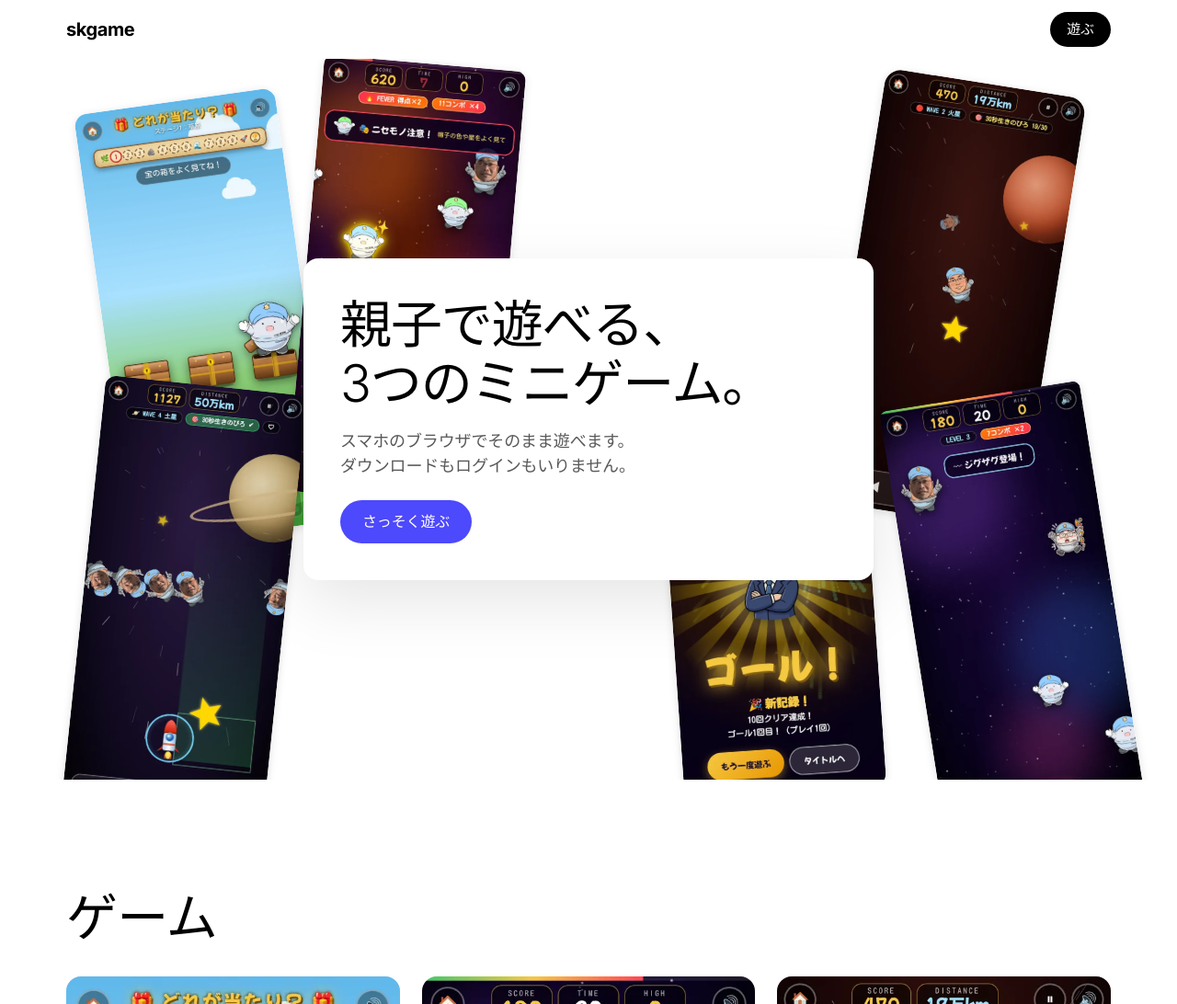
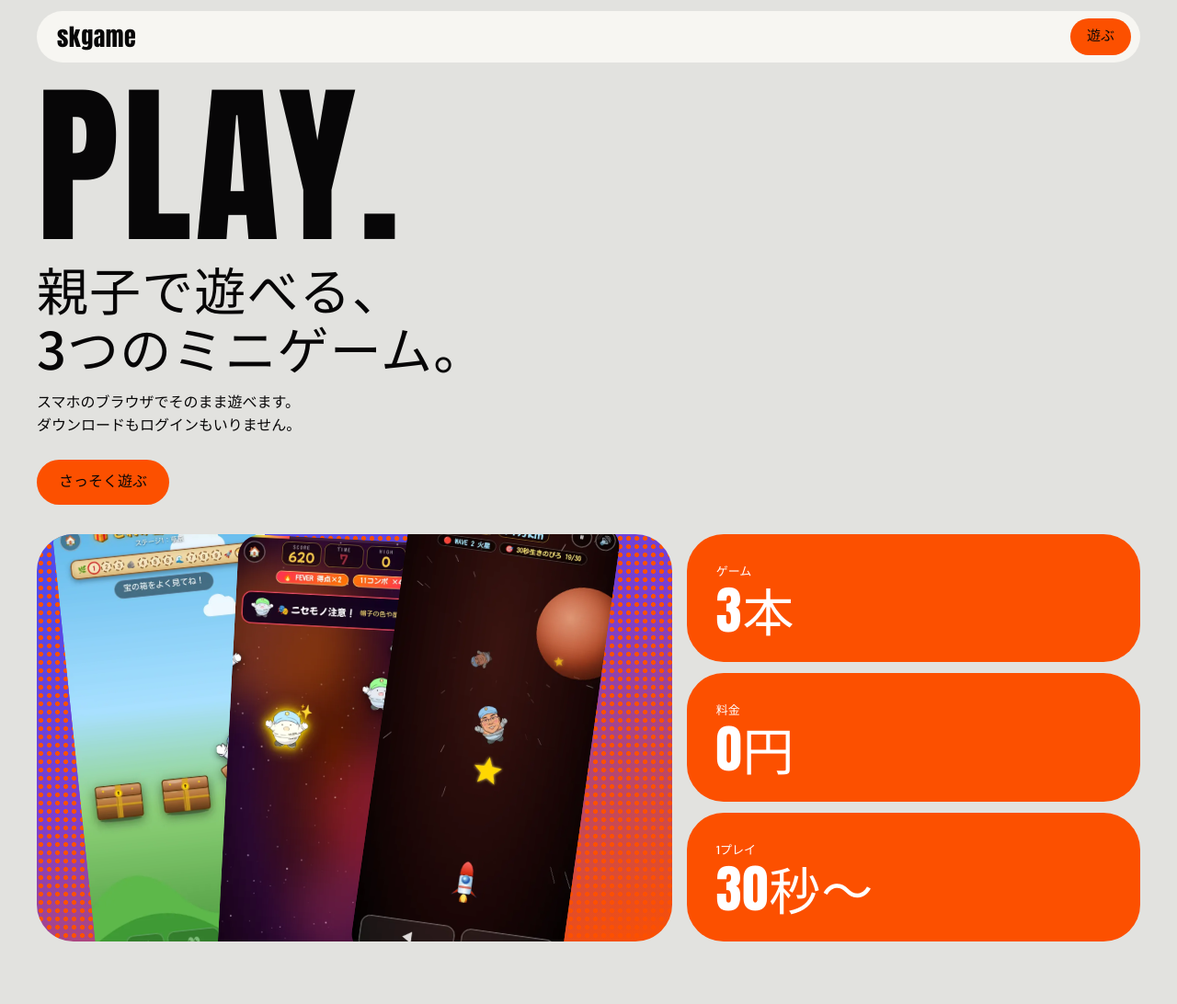
Before and after one commit to ito390831/skgame, a plain HTML site: page index.html in a window 1280 px wide. Shown: the top 1092 px of the page at 92% size. Drawn offline with Linux system fonts and the light colour scheme; a web font is replaced by a local one.

Commit message:
紹介ページをフォージ（温かい灰色＋オレンジ）デザインに変更
- 地は温かい灰色、カードはオフホワイト、ボタンと数字カードはオレンジ、影なし・大きな角丸
- 見出しは極太（Dela Gothic One）、英字の「PLAY.」と数字は圧縮書体（Anton）、本文はDM Sans 500
- ヒーロー：巨大な「PLAY.」＋見出し＋紫〜オレンジの網点ブロック＋数字カード（3本／0円／30秒〜）
- タグは黄色、区切り線は点線、共通の特徴は黒いパネル
- 内容（3本の紹介・リンク・画像）は従来のまま

Co-Authored-By: Claude Opus 5.5 <noreply@anthropic.com>
Claude-Session: https://claude.ai/code/session_019EReRf3LWtvRni7nessk6y

```diff
--- a/index.html
+++ b/index.html
@@ -7,180 +7,150 @@
 <meta name="description" content="スマホのブラウザでそのまま遊べる、親子向けのミニゲーム3本。どれが当たり？／タップしろ！／スペースドッジ。">
 <link rel="preconnect" href="https://fonts.googleapis.com">
 <link rel="preconnect" href="https://fonts.gstatic.com" crossorigin>
-<link href="https://fonts.googleapis.com/css2?family=Inter:wght@300;400;500;700&family=Noto+Sans+JP:wght@300;400;500;700&display=swap" rel="stylesheet">
+<link href="https://fonts.googleapis.com/css2?family=Anton&family=Dela+Gothic+One&family=DM+Sans:wght@500&family=Noto+Sans+JP:wght@500&display=swap" rel="stylesheet">
 <style>
   :root{
-    /* 色：白・黒・灰と藍色1色だけ。色はゲーム画面に任せる */
-    --ink:#000000;
-    --paper:#ffffff;
-    --mist:#e2e2e2;
-    --graphite:#595959;
-    --indigo:#4d49fc;
+    /* 色：温かい灰色の地＋オレンジ1色。紫は網点模様だけ、黄色はタグだけ */
+    --pumice:#e2e2df;     /* ページの地 */
+    --limestone:#f7f6f2;  /* カード */
+    --obsidian:#070607;   /* 文字 */
+    --muted:#3c3a36;      /* 補足文字 */
+    --ember:#fc5000;      /* ボタン・数字カード */
+    --violet:#524ae9;     /* 網点模様のみ */
+    --sulfur:#f5f28e;     /* タグのみ */
+    --chalk:#ffffff;
 
-    --font:'Inter','Noto Sans JP',ui-sans-serif,system-ui,-apple-system,"Hiragino Sans","Segoe UI",Roboto,sans-serif;
+    --font:'DM Sans','Noto Sans JP',system-ui,sans-serif;
+    --h-font:'Dela Gothic One','Noto Sans JP',sans-serif;   /* 日本語の極太見出し */
+    --display:'Anton',sans-serif;                            /* 英字・数字の圧縮見出し */
 
-    /* 文字サイズ（スマホ基準。PCは下のメディアクエリで拡大） */
-    --t-caption:12px;
-    --t-body:16px;
-    --t-heading:22px;
-    --t-heading-lg:32px;
-    --t-display:40px;
-
-    --r-sm:8px;      /* タグ・枠線ボタン */
-    --r-card:16px;   /* カード */
-    --r-pill:50px;   /* 主要ボタン */
-    --shadow-xl:rgba(0,0,0,.1) 0 24px 70px 0;
-
-    --gutter:16px;
-    --section:64px;
-    --max:1200px;
+    --r-card:40px; --r-pill:800px;
+    --gutter:16px; --section:64px; --max:1280px;
+    --t-body:16px; --t-h2:32px; --t-h1:min(48px,8.4vw);
   }
-  @media (min-width:900px){
-    :root{--t-body:18px;--t-heading:24px;--t-heading-lg:56px;--t-display:72px;--gutter:32px;--section:120px;}
-  }
+  @media (min-width:900px){:root{--gutter:40px;--section:80px;--t-h2:56px;--t-h1:56px;}}
 
   *{margin:0;padding:0;box-sizing:border-box;}
   html{scroll-behavior:smooth;-webkit-text-size-adjust:100%;}
-  body{
-    background:var(--paper);color:var(--ink);font-family:var(--font);font-size:var(--t-body);line-height:1.45;
-    letter-spacing:-.007em;font-feature-settings:"kern";-webkit-font-smoothing:antialiased;overflow-x:hidden;
-  }
-  img{display:block;max-width:100%;height:auto;}  /* width/height属性は比率の予約用。実際の高さは幅に合わせる */
+  body{background:var(--pumice);color:var(--obsidian);font-family:var(--font);font-weight:500;font-size:var(--t-body);line-height:1.55;-webkit-font-smoothing:antialiased;overflow-x:hidden;}
+  img{display:block;max-width:100%;height:auto;}
   a{color:inherit;}
-  /* 日本語の改行：単語（文節）の途中で折らない */
   h1,h2,h3,p,li{word-break:keep-all;overflow-wrap:anywhere;line-break:strict;}
+  h1,h2,h3{font-family:var(--h-font);font-weight:400;letter-spacing:.02em;line-height:1.15;}
   .wrap{max-width:var(--max);margin:0 auto;padding:0 var(--gutter);}
 
-  /* ===== ボタン ===== */
-  .btn-primary{
-    display:inline-block;background:var(--indigo);color:#fff;text-decoration:none;font-weight:500;font-size:16px;
-    padding:12px 24px;border-radius:var(--r-pill);
-  }
-  .btn-pill-black{
-    display:inline-block;background:var(--ink);color:#fff;text-decoration:none;font-weight:500;font-size:15px;
-    padding:8px 18px;border-radius:var(--r-pill);
-  }
-  .btn-ghost{
-    display:inline-block;border:1px solid var(--ink);color:var(--ink);text-decoration:none;font-weight:400;font-size:16px;
-    padding:8px 18px;border-radius:var(--r-sm);
-  }
-  .btn-primary:focus-visible,.btn-pill-black:focus-visible,.btn-ghost:focus-visible{outline:2px solid var(--indigo);outline-offset:3px;}
-  @media (hover:hover){
-    .btn-ghost:hover{background:var(--ink);color:#fff;}
-    .btn-primary:hover{filter:brightness(1.08);}
-  }
+  /* ボタン（影なし・丸型） */
+  .btn{display:inline-block;background:var(--ember);color:var(--obsidian);text-decoration:none;font-size:16px;padding:12px 24px;border-radius:var(--r-pill);}
+  .ghost{display:inline-block;border:1.5px solid var(--obsidian);color:var(--obsidian);text-decoration:none;font-size:16px;padding:10px 20px;border-radius:var(--r-card);}
+  .btn:focus-visible,.ghost:focus-visible{outline:2px solid var(--violet);outline-offset:3px;}
+  @media (hover:hover){.btn:hover{filter:brightness(1.07);} .ghost:hover{background:var(--obsidian);color:var(--chalk);}}
 
-  /* ===== 上部バー ===== */
-  .nav{height:64px;display:flex;align-items:center;justify-content:space-between;}
-  .logo{font-weight:700;font-size:20px;letter-spacing:-.02em;text-decoration:none;}
+  /* 上部バー（丸いバーの中に収める） */
+  .nav{display:flex;align-items:center;justify-content:space-between;background:var(--limestone);border-radius:var(--r-pill);height:56px;padding:0 10px 0 22px;margin-top:12px;}
+  .logo{font-family:var(--display);font-size:26px;letter-spacing:.02em;text-decoration:none;}
+  .nav .btn{padding:8px 18px;font-size:15px;}
 
-  /* ===== ヒーロー ===== */
-  .hero{position:relative;padding:24px 0 var(--section);overflow:hidden;overflow:clip;}  /* 傾けた画像が横にはみ出してスクロールしないように */
-  .collage{position:relative;height:520px;max-width:1100px;margin:0 auto;}
-  .collage img{
-    position:absolute;width:150px;height:auto;box-shadow:0 2px 10px rgba(0,0,0,.12);
-  }
-  .collage img:nth-child(1){left:-4%;top:10px;transform:rotate(-8deg);border-radius:14px;}
-  .collage img:nth-child(2){left:26%;top:-10px;transform:rotate(5deg);border-radius:10px;}
-  .collage img:nth-child(3){right:-4%;top:30px;transform:rotate(9deg);border-radius:18px;}
-  .collage img:nth-child(4){left:4%;top:260px;transform:rotate(6deg);border-radius:12px;}
-  .collage img:nth-child(5){left:40%;top:280px;transform:rotate(-4deg);border-radius:16px;}
-  .collage img:nth-child(6){right:2%;top:270px;transform:rotate(-9deg);border-radius:8px;}
-  .hero-card{
-    position:absolute;left:50%;top:50%;transform:translate(-50%,-50%);width:calc(100% - 2 * var(--gutter));max-width:560px;
-    background:var(--paper);border-radius:var(--r-card);padding:24px;box-shadow:var(--shadow-xl);
-  }
-  /* 見出しは各行を折らず、カード幅に収まる大きさにする（1行あたり約9.4文字） */
-  .hero-card h1{font-size:min(var(--t-display),calc((100vw - 2 * var(--gutter) - 48px) / 9.4));font-weight:300;line-height:1.15;letter-spacing:-.02em;}
-  .hero-card h1 span{display:block;white-space:nowrap;}
-  .hero-card p{color:var(--graphite);margin:16px 0 24px;font-size:var(--t-body);line-height:1.5;}
-  @media (min-width:900px){
-    .collage{height:640px;}
-    .collage img{width:220px;}
-    .collage img:nth-child(1){left:2%;top:20px;}
-    .collage img:nth-child(2){left:22%;top:-20px;}
-    .collage img:nth-child(3){right:4%;top:0;}
-    .collage img:nth-child(4){left:0;top:330px;}
-    .collage img:nth-child(5){left:auto;right:22%;top:300px;}
-    .collage img:nth-child(6){right:-2%;top:340px;}
-    .hero-card{padding:40px;max-width:620px;}
-    .hero-card h1{font-size:56px;}
-  }
+  /* ヒーロー */
+  .hero{padding:24px 0 var(--section);}
+  .play{font-family:var(--display);font-size:min(189px,31vw);line-height:.94;letter-spacing:.02em;}
+  .hero h1{font-size:var(--t-h1);margin:12px 0 16px;}
+  .hero h1 span{display:block;white-space:nowrap;}
+  .hero p{max-width:520px;margin-bottom:24px;}
+  .hero-grid{display:grid;grid-template-columns:1fr;gap:16px;margin-top:32px;}
+  @media (min-width:900px){.hero-grid{grid-template-columns:1.4fr 1fr;}}
+  /* 網点模様：紫からオレンジへのグラデーションの上に、オレンジの点 */
+  .halftone{border-radius:var(--r-card);min-height:300px;position:relative;overflow:hidden;
+    background:radial-gradient(circle,var(--ember) 38%,transparent 40%) 0 0/9px 9px,linear-gradient(160deg,var(--violet) 10%,#7a3fd0 45%,var(--ember) 100%);}
+  @media (min-width:900px){.halftone{min-height:380px;}}
+  .halftone img{position:absolute;bottom:-30px;width:42%;max-width:230px;border-radius:24px;}
+  .halftone img:nth-child(1){left:6%;transform:rotate(-6deg);}
+  .halftone img:nth-child(2){left:30%;bottom:-60px;transform:rotate(3deg);}
+  .halftone img:nth-child(3){left:54%;transform:rotate(8deg);}
+  .stats{display:grid;grid-template-columns:repeat(3,1fr);gap:12px;}
+  @media (min-width:900px){.stats{grid-template-columns:1fr;}}
+  .stat{background:var(--ember);color:var(--chalk);border-radius:var(--r-card);padding:20px 16px;}
+  .stat span{font-size:13px;}
+  .stat b{display:block;font-family:var(--display);font-weight:400;font-size:min(64px,7.4vw);line-height:1.05;letter-spacing:.02em;white-space:nowrap;}
+  @media (min-width:900px){.stat{padding:28px 32px;} .stat b{font-size:56px;}}
 
-  /* ===== セクション共通 ===== */
+  /* セクション共通 */
   section{padding:var(--section) 0;}
-  .sec-title{font-size:var(--t-heading-lg);font-weight:300;line-height:1.1;letter-spacing:-.015em;margin-bottom:32px;}
-  .muted{color:var(--graphite);}
+  .sec-title{font-size:var(--t-h2);margin-bottom:32px;}
+  .dotted{border:0;border-top:1.5px dotted var(--obsidian);}
 
-  /* ===== ゲーム一覧 ===== */
-  .grid{display:grid;grid-template-columns:1fr;gap:40px;}
-  @media (min-width:700px){.grid{grid-template-columns:repeat(3,1fr);gap:24px;}}
-  .card{background:var(--paper);border-radius:var(--r-card);}
-  .card .thumb{display:block;border-radius:var(--r-card);overflow:hidden;background:var(--mist);aspect-ratio:4/3;}
+  /* ゲーム一覧 */
+  .grid{display:grid;grid-template-columns:1fr;gap:16px;}
+  @media (min-width:700px){.grid{grid-template-columns:repeat(3,1fr);}}
+  .card{background:var(--limestone);border-radius:var(--r-card);padding:24px;}
+  @media (min-width:900px){.card{padding:32px;}}
+  .card .thumb{display:block;border-radius:24px;overflow:hidden;aspect-ratio:4/3;background:var(--pumice);}
   @media (min-width:700px){.card .thumb{aspect-ratio:3/4;}}
   .card .thumb img{width:100%;height:100%;object-fit:cover;object-position:top;}
-  .card h3{font-size:18px;font-weight:500;margin:16px 0 4px;}
-  .card p{font-size:16px;color:var(--graphite);margin-bottom:12px;}
-  .tag{display:inline-block;font-size:12px;letter-spacing:.03em;border:1px solid var(--ink);border-radius:var(--r-sm);padding:2px 8px;margin-bottom:12px;}
-  .card-actions{display:flex;align-items:center;gap:12px;flex-wrap:wrap;}
+  .card h3{font-size:26px;margin:20px 0 8px;}
+  .tag{display:inline-block;font-size:13px;background:var(--sulfur);border-radius:var(--r-pill);padding:3px 10px;}
+  .card p{color:var(--muted);margin:10px 0 16px;}
+  .card-actions{display:flex;align-items:center;gap:14px;flex-wrap:wrap;}
+  .more{font-size:15px;}
 
-  /* ===== ゲーム紹介 ===== */
+  /* 各ゲームの紹介 */
   .feature{display:grid;grid-template-columns:1fr;gap:32px;align-items:center;}
-  @media (min-width:900px){
-    .feature{grid-template-columns:1fr 1fr;gap:64px;}
-    .feature.flip .shots{order:2;}
-  }
-  .shots{display:flex;gap:12px;justify-content:center;align-items:flex-start;}
-  .shots img{width:40%;max-width:170px;border-radius:var(--r-card);}
-  .shots img + img{margin-top:32px;}
-  @media (min-width:900px){.shots img{width:48%;max-width:260px;} .shots img + img{margin-top:40px;}}
-  .feature h2{font-size:var(--t-heading-lg);font-weight:300;line-height:1.1;letter-spacing:-.015em;}
-  .feature .lead{font-size:var(--t-heading);font-weight:400;margin:12px 0 20px;line-height:1.35;}
+  @media (min-width:900px){.feature{grid-template-columns:1fr 1fr;gap:64px;} .feature.flip .shots{order:2;}}
+  .shots{display:flex;gap:12px;justify-content:center;align-items:flex-start;background:var(--limestone);border-radius:var(--r-card);padding:24px 20px 0;overflow:hidden;max-height:460px;}
+  @media (min-width:900px){.shots{max-height:600px;padding:32px 28px 0;}}
+  .shots img{width:44%;max-width:240px;border-radius:24px;}
+  .shots img+img{margin-top:40px;}
+  .feature h2{font-size:var(--t-h2);}
+  .lead{font-size:20px;margin:12px 0 20px;}
   .points{list-style:none;margin-bottom:20px;}
-  .points li{padding:10px 0;border-top:1px solid var(--mist);}
-  .points li:last-child{border-bottom:1px solid var(--mist);}
+  .points li{padding:12px 0;border-top:1.5px dotted var(--obsidian);}
+  .points li:last-child{border-bottom:1.5px dotted var(--obsidian);}
   .modes{display:flex;flex-wrap:wrap;gap:8px;margin-bottom:24px;}
-  .mode{font-size:16px;background:var(--mist);border-radius:var(--r-sm);padding:6px 12px;}
-  .mode b{font-weight:500;}
-  .divider{border:0;border-top:1px solid var(--mist);}
+  .mode{font-size:15px;background:var(--limestone);border-radius:var(--r-pill);padding:6px 14px;}
+  .mode b{font-weight:500;color:var(--ember);}
 
-  /* ===== 共通の特徴 ===== */
-  .panel{background:var(--mist);border-radius:var(--r-card);padding:24px;}
+  /* 共通の特徴（黒いパネル） */
+  .panel{background:var(--obsidian);color:var(--chalk);border-radius:var(--r-card);padding:28px 24px;}
   @media (min-width:900px){.panel{padding:48px;}}
-  .feats{display:grid;grid-template-columns:1fr;gap:24px;}
+  .feats{display:grid;grid-template-columns:1fr;gap:28px;}
   @media (min-width:600px){.feats{grid-template-columns:repeat(2,1fr);}}
   @media (min-width:1000px){.feats{grid-template-columns:repeat(4,1fr);}}
-  .feat svg{width:28px;height:28px;stroke:var(--ink);fill:none;stroke-width:1.6;stroke-linecap:round;stroke-linejoin:round;margin-bottom:12px;}
-  .feat h3{font-size:18px;font-weight:500;margin-bottom:4px;}
-  .feat p{font-size:16px;color:var(--graphite);}
+  .feat svg{width:30px;height:30px;stroke:var(--ember);fill:none;stroke-width:1.8;stroke-linecap:round;stroke-linejoin:round;margin-bottom:12px;}
+  .feat h3{font-size:22px;margin-bottom:6px;}
+  .feat p{color:#cfcfca;}
 
-  /* ===== フッター ===== */
   footer{padding:40px 0 calc(40px + env(safe-area-inset-bottom));}
-  footer p{font-size:12px;color:var(--graphite);letter-spacing:.03em;}
+  footer p{font-size:12px;color:var(--muted);}
 </style>
 </head>
 <body>
 
-<header class="wrap nav">
-  <a class="logo" href="./">skgame</a>
-  <a class="btn-pill-black" href="#games">遊ぶ</a>
+<header class="wrap">
+  <nav class="nav">
+    <a class="logo" href="./">skgame</a>
+    <a class="btn" href="#games">遊ぶ</a>
+  </nav>
 </header>
 
 <main>
-  <!-- ヒーロー：ゲーム画面のコラージュ＋浮かぶカード -->
+  <!-- ヒーロー -->
   <div class="hero">
-    <div class="collage" aria-hidden="true">
-      <img src="img/tr-play.webp" alt="" width="560" height="1212">
-      <img src="img/tap-fever.webp" alt="" width="560" height="1212">
-      <img src="img/sd-mars.webp" alt="" width="560" height="1212">
-      <img src="img/sd-shower.webp" alt="" width="560" height="1212">
-      <img src="img/tr-goal.webp" alt="" width="560" height="1212">
-      <img src="img/tap-play.webp" alt="" width="560" height="1212">
-    </div>
-    <div class="hero-card">
+    <div class="wrap">
+      <div class="play" aria-hidden="true">PLAY.</div>
       <h1><span>親子で遊べる、</span><span>3つのミニゲーム。</span></h1>
       <p>スマホのブラウザでそのまま遊べます。ダウンロードもログインもいりません。</p>
-      <a class="btn-primary" href="#games">さっそく遊ぶ</a>
+      <a class="btn" href="#games">さっそく遊ぶ</a>
+      <div class="hero-grid">
+        <div class="halftone" aria-hidden="true">
+          <img src="img/tr-play.webp" alt="" width="560" height="1212">
+          <img src="img/tap-fever.webp" alt="" width="560" height="1212">
+          <img src="img/sd-mars.webp" alt="" width="560" height="1212">
+        </div>
+        <div class="stats">
+          <div class="stat"><span>ゲーム</span><b>3本</b></div>
+          <div class="stat"><span>料金</span><b>0円</b></div>
+          <div class="stat"><span>1プレイ</span><b>30秒〜</b></div>
+        </div>
+      </div>
     </div>
   </div>
 
@@ -194,29 +164,29 @@
           <h3>どれが当たり？</h3>
           <span class="tag">よく見る</span>
           <p>宝を入れた箱がシャッフル。目で追って、当たりの箱を当てよう。</p>
-          <div class="card-actions"><a class="btn-ghost" href="treasure_game.html">遊ぶ →</a><a class="muted" href="#treasure">くわしく</a></div>
+          <div class="card-actions"><a class="ghost" href="treasure_game.html">遊ぶ →</a><a class="more" href="#treasure">くわしく</a></div>
         </article>
         <article class="card">
           <a class="thumb" href="tap_game.html"><img src="img/tap-play.webp" alt="タップしろ！のプレイ画面" width="560" height="1212" loading="lazy"></a>
           <h3>タップしろ！</h3>
           <span class="tag">反射神経</span>
           <p>流れてくるキャラの中から、正解だけをすばやくタップ。</p>
-          <div class="card-actions"><a class="btn-ghost" href="tap_game.html">遊ぶ →</a><a class="muted" href="#tap">くわしく</a></div>
+          <div class="card-actions"><a class="ghost" href="tap_game.html">遊ぶ →</a><a class="more" href="#tap">くわしく</a></div>
         </article>
         <article class="card">
           <a class="thumb" href="space_dodge.html"><img src="img/sd-mars.webp" alt="スペースドッジのプレイ画面" width="560" height="1212" loading="lazy"></a>
           <h3>スペースドッジ</h3>
           <span class="tag">よける</span>
           <p>ロケットを動かして、飛んでくるキャラをよけながら宇宙を旅しよう。</p>
-          <div class="card-actions"><a class="btn-ghost" href="space_dodge.html">遊ぶ →</a><a class="muted" href="#space">くわしく</a></div>
+          <div class="card-actions"><a class="ghost" href="space_dodge.html">遊ぶ →</a><a class="more" href="#space">くわしく</a></div>
         </article>
       </div>
     </div>
   </section>
 
-  <hr class="divider">
+  <div class="wrap"><hr class="dotted"></div>
 
-  <!-- ゲーム紹介 -->
+  <!-- 各ゲームの紹介 -->
   <section id="treasure">
     <div class="wrap feature">
       <div class="shots">
@@ -236,7 +206,7 @@
           <span class="mode"><b>ノーマル</b> シャッフル・たまに超高速</span>
           <span class="mode"><b>みんなで</b> 2〜4人で順番に</span>
         </div>
-        <a class="btn-ghost" href="treasure_game.html">遊ぶ →</a>
+        <a class="ghost" href="treasure_game.html">遊ぶ →</a>
       </div>
     </div>
   </section>
@@ -259,7 +229,7 @@
           <span class="mode"><b>イージー</b> ゆっくり・キャラ大きめ</span>
           <span class="mode"><b>ノーマル</b> 動くキャラとニセモノに注意</span>
         </div>
-        <a class="btn-ghost" href="tap_game.html">遊ぶ →</a>
+        <a class="ghost" href="tap_game.html">遊ぶ →</a>
       </div>
     </div>
   </section>
@@ -282,7 +252,7 @@
           <span class="mode"><b>イージー</b> 敵少なめ・バリア付き</span>
           <span class="mode"><b>ノーマル</b> どこまで行けるか勝負</span>
         </div>
-        <a class="btn-ghost" href="space_dodge.html">遊ぶ →</a>
+        <a class="ghost" href="space_dodge.html">遊ぶ →</a>
       </div>
     </div>
   </section>
```
